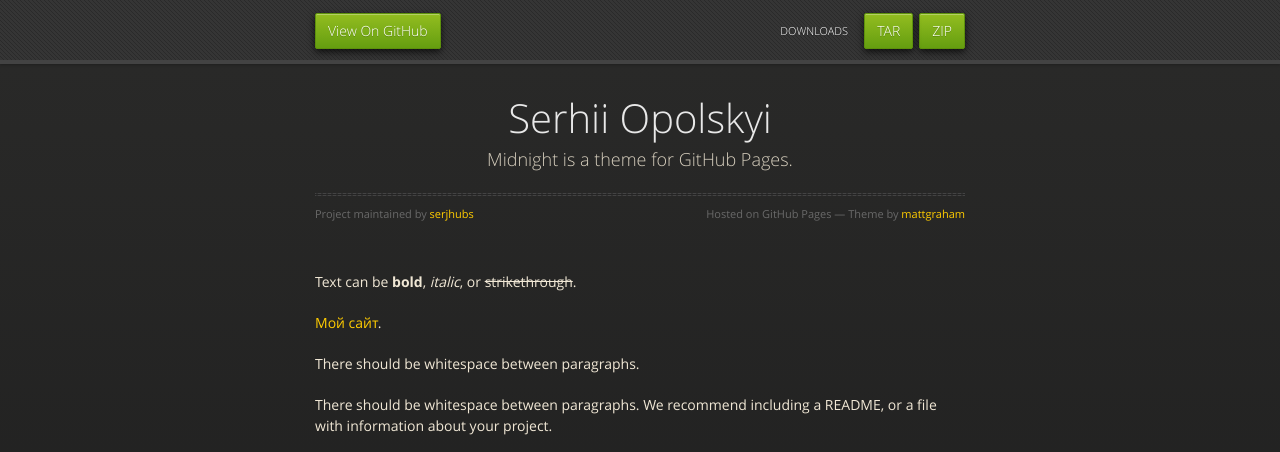
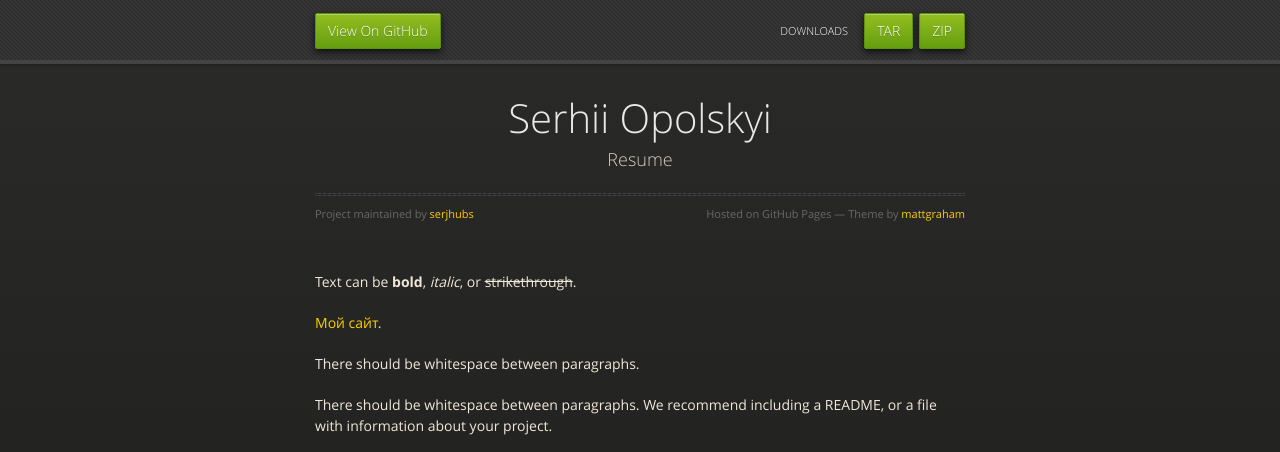
Before and after one commit to serjhubs/Resume, a Jekyll site: the page built from index.md, in a window 1280 px wide and 900 px high, cut to the strip 0-452 px from the top of the window. Built offline with Jekyll 4.4.1, drawn with Linux system fonts in a browser that asks for light colours.

Commit message:
Update _config.yml

```diff
--- a/_config.yml
+++ b/_config.yml
@@ -1,5 +1,5 @@
 title: Serhii Opolskyi
-description: Midnight is a theme for GitHub Pages.
+description: Resume
 show_downloads: true
 google_analytics:
 theme: jekyll-theme-midnight
```
